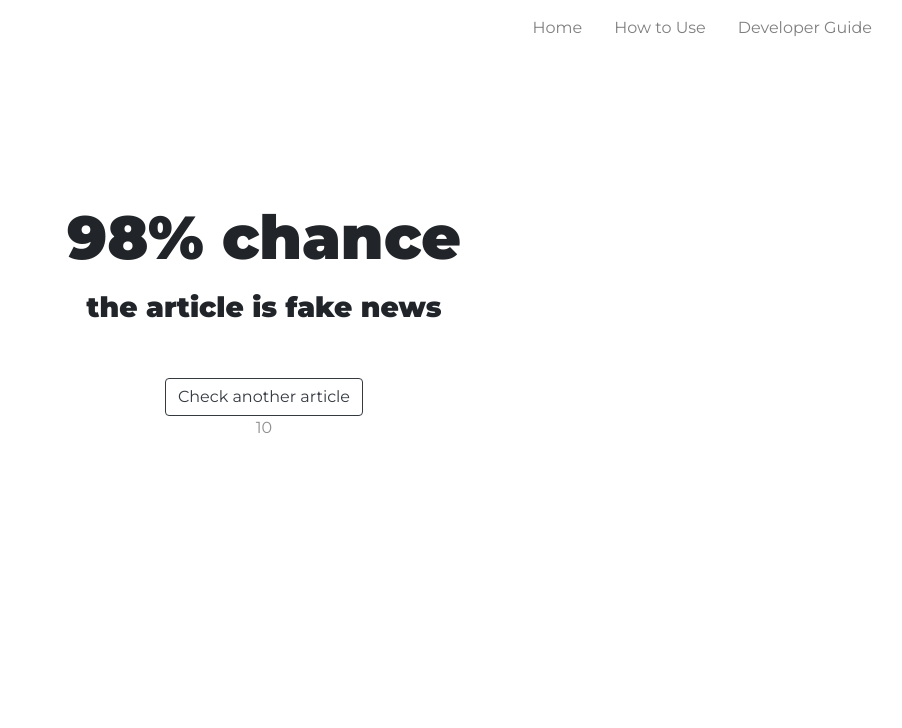
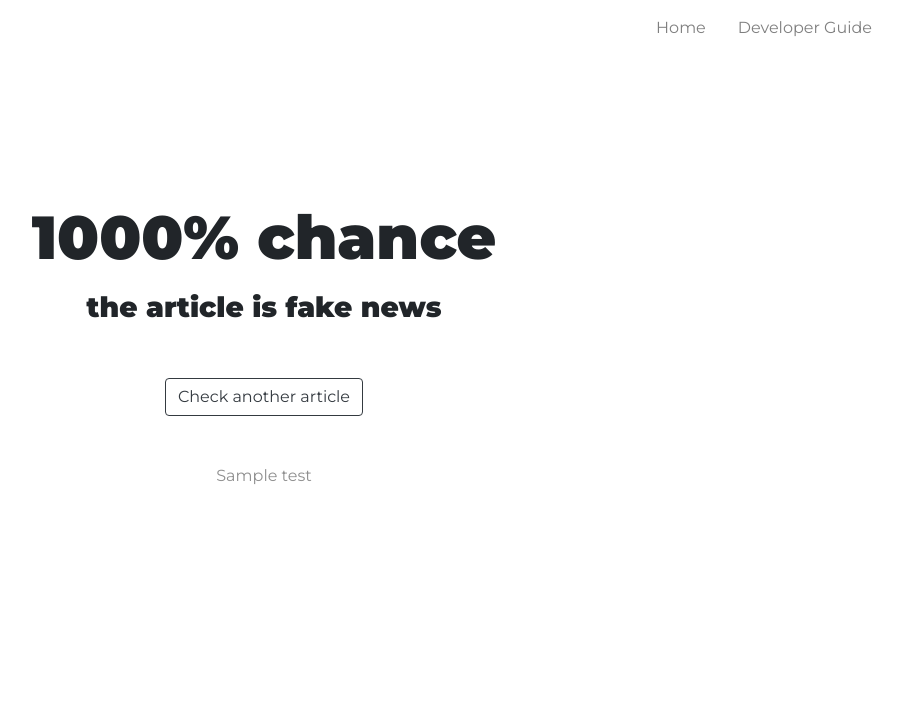
Before and after one commit to patelmeetkumar/CS4800_Project, a Flask app: template API/templates/result_page.html in a window 1280 px wide. Shown: the top 728 px of the page, without its empty margins (376-1278 px from the left). Run offline with Flask 2, Linux system fonts and the light colour scheme; the template is opened without the code that fills it: most values are stand-ins (such as "Sample title", 1, 10 or a date in 2020); some libraries are stand-ins or nearby versions.

Commit message:
Second Commit

```diff
--- a/API/templates/result_page.html
+++ b/API/templates/result_page.html
@@ -21,16 +21,13 @@
   <script src="https://stackpath.bootstrapcdn.com/bootstrap/4.4.1/js/bootstrap.min.js" integrity="sha384-wfSDF2E50Y2D1uUdj0O3uMBJnjuUD4Ih7YwaYd1iqfktj0Uod8GCExl3Og8ifwB6" crossorigin="anonymous"></script>
 
 <body>
-            <!-- Navigation Bar -->
-            <section id="nav-bar">
+    <!-- Navigation Bar -->
+    <section id="nav-bar">
                 <nav class="navbar navbar-expand-lg navbar-light fixed-top">
                     <div class="collapse navbar-collapse" id="navbarTogglerDemo01">
                         <ul class="navbar-nav ml-auto">
                             <li class="nav-item px-2">
                                 <a class="nav-link" href="/">Home</a>
-                            </li>
-                            <li class="nav-item px-2">
-                                <a class="nav-link" href="/#user-guide">How to Use</a>
                             </li>
                             <li class="nav-item px-2">
                               <a class="nav-link" href="/dev">Developer Guide</a>
@@ -46,7 +43,7 @@
     <div class="container-fluid">
       <div class="row">
         <div class="col-lg-12">
-          <h1 class="big-heading">98% chance</h1>
+          <h1 class="big-heading">{{score * 100}}% chance</h1>
           <h3 class="feature-title">the article is fake news</h3>
         </div>
         <div class = "col-lg-12">
@@ -54,10 +51,14 @@
         </div>
         <div class = "col-lg-12">
           <!-- TEST JSON OUTPUT -->
-          <p>{{ score }}</p>
+            <br>
+            <br>
+          <p>{{ test }}</p>
         </div>
       </div>
+
     </div>
+
   </section>
 
 
```
Also changed, not shown: API/__init__.py (+8 -4 lines).
